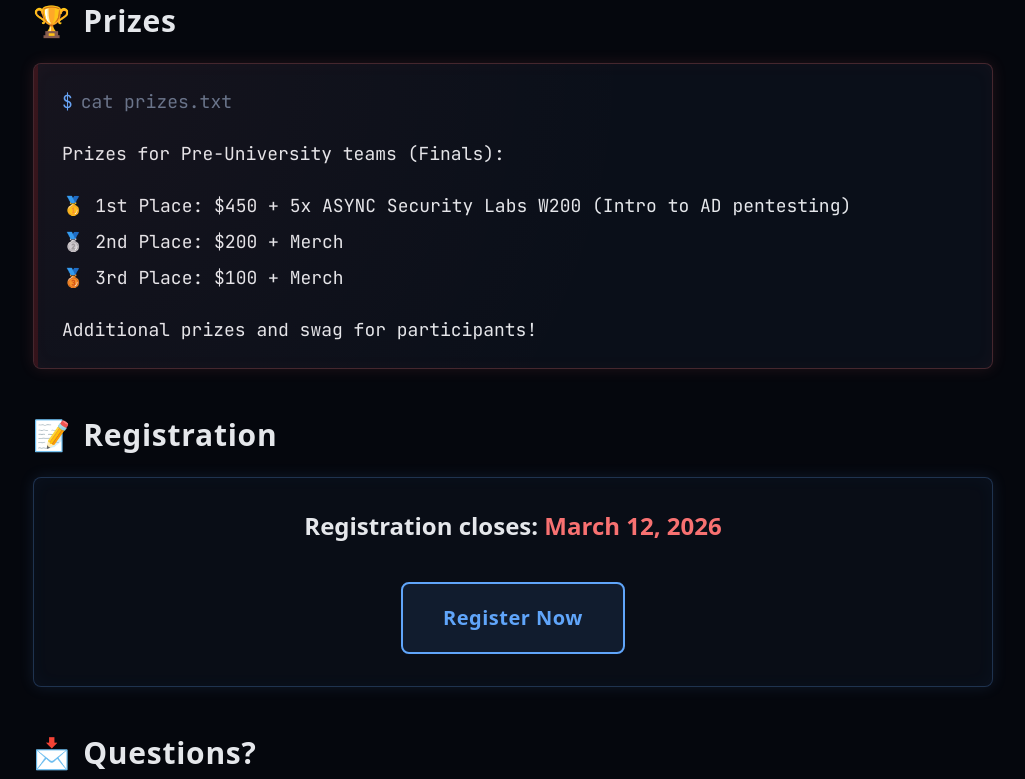
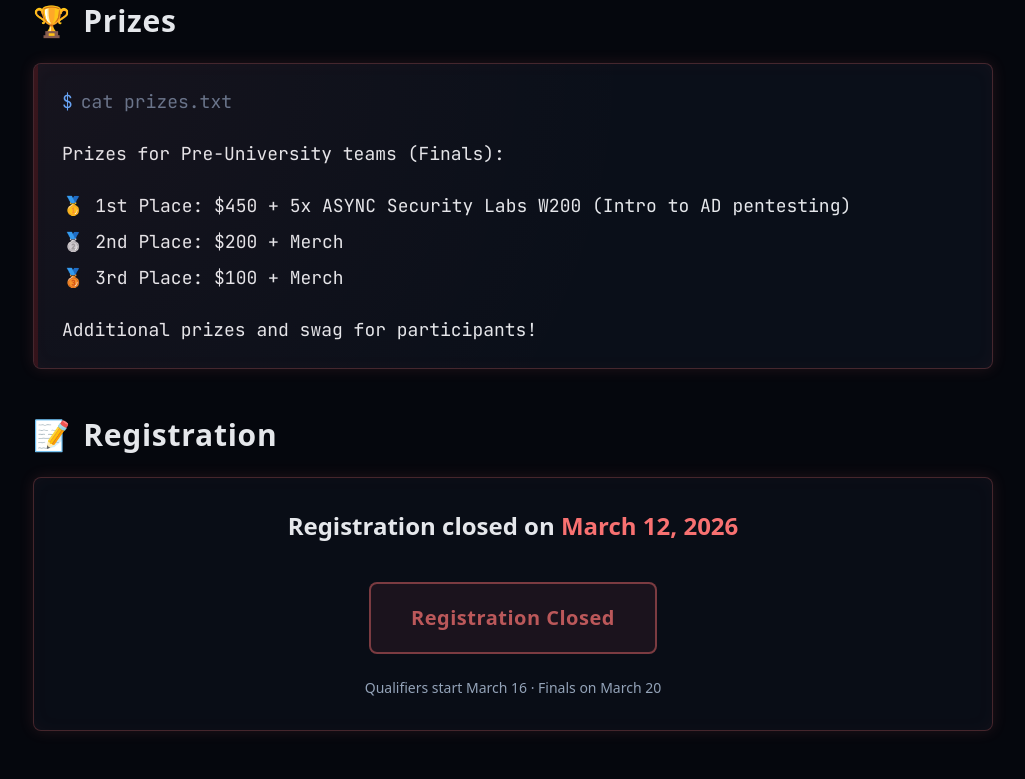
Before and after one commit to Lag-and-Crash/Lag-and-Crash.github.io, a React (Vite) app: page /details in a window 1280 px wide. Shown: the part 2000-2779 px from the top of the page, without its empty margins (127-1152 px from the left). Built offline with nearby package versions, Linux system fonts and the light colour scheme.

Commit message:
Closed registration

```diff
--- a/src/components/Header.tsx
+++ b/src/components/Header.tsx
@@ -57,14 +57,11 @@ export default function Header() {
                     >
                         Details
                     </Link>
-                    <a
-                        href="https://forms.gle/6N6hvu5ujPp3TvLc9"
-                        target="_blank"
-                        rel="noreferrer"
-                        className="ml-2 px-4 py-2 border border-cosmic-blue-light/50 text-cosmic-blue-light text-sm font-mono rounded hover:bg-cosmic-blue-light/10 hover:border-cosmic-blue-light transition-all duration-300"
+                    <div
+                        className="ml-2 px-4 py-2 border border-cosmic-red-light/40 text-cosmic-red-light/60 text-sm font-mono rounded cursor-not-allowed opacity-60"
                     >
-                        Register →
-                    </a>
+                        Closed
+                    </div>
                 </nav>
 
                 {/* Hamburger (mobile) */}
@@ -107,15 +104,11 @@ export default function Header() {
                     >
                         Details
                     </Link>
-                    <a
-                        href="https://forms.gle/6N6hvu5ujPp3TvLc9"
-                        target="_blank"
-                        rel="noreferrer"
-                        onClick={close}
-                        className="mt-3 mb-4 py-3 px-4 border border-cosmic-blue-light/50 text-cosmic-blue-light font-mono text-sm rounded text-center hover:bg-cosmic-blue-light/10 transition-all duration-300"
+                    <div
+                        className="mt-3 mb-4 py-3 px-4 border border-cosmic-red-light/40 text-cosmic-red-light/60 font-mono text-sm rounded text-center cursor-not-allowed opacity-60"
                     >
-                        Register →
-                    </a>
+                        Registration Closed
+                    </div>
                 </nav>
             </div>
         </header>
--- a/src/pages/details.tsx
+++ b/src/pages/details.tsx
@@ -193,28 +193,25 @@ function DetailsPage() {
                                 Registration
                             </h2>
 
-                            <div className="bg-cosmic-panel/40 border border-cosmic-blue-light/25 rounded-lg p-8 text-center" style={{ boxShadow: '0 0 15px rgba(96, 165, 250, 0.12), inset 0 0 18px rgba(96, 165, 250, 0.04)' }}>
+                            <div className="bg-cosmic-panel/40 border border-cosmic-red-light/25 rounded-lg p-8 text-center" style={{ boxShadow: '0 0 15px rgba(248, 113, 113, 0.12), inset 0 0 18px rgba(248, 113, 113, 0.04)' }}>
                                 <p className="text-cosmic-text-primary text-xl md:text-2xl font-semibold mb-4">
-                                    Registration closes:{' '}
+                                    Registration closed on{' '}
                                     <span className="text-cosmic-red-light">March 12, 2026</span>
                                 </p>
 
                                 <div className="pt-6">
-                                    <a
-                                        href="https://forms.gle/6N6hvu5ujPp3TvLc9"
-                                        target="_blank"
-                                        rel="noreferrer"
-                                        className="group relative inline-block"
-                                    >
-                                        <div className="absolute inset-0 bg-cosmic-blue-mid opacity-0 group-hover:opacity-100 blur-xl transition-opacity duration-500 rounded-lg" />
+                                    <div className="relative inline-block">
                                         <div
-                                            className="relative px-10 py-5 border-2 border-cosmic-blue-light rounded-lg font-bold text-cosmic-blue-light text-xl tracking-wide transition-all duration-300 group-hover:text-white"
-                                            style={{ background: 'rgba(96,165,250,0.1)' }}
+                                            className="relative px-10 py-5 border-2 border-cosmic-red-light/60 rounded-lg font-bold text-cosmic-red-light text-xl tracking-wide cursor-not-allowed opacity-75"
+                                            style={{ background: 'rgba(248,113,113,0.1)' }}
                                         >
-                                            Register Now
+                                            Registration Closed
                                         </div>
-                                    </a>
+                                    </div>
                                 </div>
+                                <p className="text-cosmic-text-secondary text-sm mt-6">
+                                    Qualifiers start March 16 · Finals on March 20
+                                </p>
                             </div>
                         </div>
                     </section>
--- a/src/pages/index.tsx
+++ b/src/pages/index.tsx
@@ -7,8 +7,6 @@ import Timeline from '../components/Timeline';
 import Sponsors from '../components/Sponsors';
 import FAQ from '../components/FAQ';
 import '../styles/nebula.css';
-
-const REGISTER_URL = 'https://forms.gle/6N6hvu5ujPp3TvLc9';
 
 const stats = [
     { value: '30 hrs', label: 'Qualifier duration' },
@@ -147,21 +145,15 @@ export default function IndexPage() {
 
                             {/* CTAs */}
                             <div className="hero-reveal-4 flex flex-wrap gap-4 pt-2">
-                                {/* Primary */}
-                                <a
-                                    href={REGISTER_URL}
-                                    target="_blank"
-                                    rel="noreferrer"
-                                    className="group relative inline-block"
-                                >
-                                    <div className="absolute inset-0 bg-cosmic-blue-mid opacity-0 group-hover:opacity-100 blur-xl transition-opacity duration-500 rounded-lg" />
+                                {/* Registration Closed */}
+                                <div className="relative inline-block">
                                     <div
-                                        className="relative px-8 py-4 border-2 border-cosmic-blue-light rounded-lg font-bold text-cosmic-blue-light text-lg tracking-wide transition-all duration-300 group-hover:text-white"
-                                        style={{ background: 'rgba(96,165,250,0.1)' }}
+                                        className="relative px-8 py-4 border-2 border-cosmic-red-light/60 rounded-lg font-bold text-cosmic-red-light text-lg tracking-wide cursor-not-allowed opacity-75"
+                                        style={{ background: 'rgba(248,113,113,0.1)' }}
                                     >
-                                        Register Now
+                                        Registration Closed
                                     </div>
-                                </a>
+                                </div>
                                 {/* Secondary */}
                                 <Link
                                     to="/details"
--- a/src/pages/signup.tsx
+++ b/src/pages/signup.tsx
@@ -1,14 +1,34 @@
-import React, { useEffect } from 'react';
+import React from 'react';
+import { Link } from 'react-router-dom';
 
 export default function SignupRedirect() {
-    useEffect(() => {
-        window.location.href = 'https://forms.gle/6N6hvu5ujPp3TvLc9';
-    }, []);
-
     return (
-        <div className="w-full min-h-screen bg-cosmic-base flex items-center justify-center">
-            <div className="text-cosmic-text-secondary text-lg">
-                Redirecting to registration form...
+        <div className="w-full min-h-screen bg-cosmic-base flex items-center justify-center px-4">
+            <div className="max-w-2xl text-center space-y-6">
+                <div className="text-6xl mb-4">🔒</div>
+                <h1 className="text-4xl md:text-5xl font-bold text-cosmic-text-primary mb-4">
+                    Registration Closed
+                </h1>
+                <p className="text-cosmic-text-secondary text-lg mb-6">
+                    Registration closed on <span className="text-cosmic-red-light font-semibold">March 12, 2026</span>.
+                </p>
+                <div className="bg-cosmic-panel/40 border border-cosmic-blue-light/25 rounded-lg p-6">
+                    <p className="text-cosmic-text-primary font-semibold mb-3">📅 Event Timeline</p>
+                    <p className="text-cosmic-text-secondary text-sm mb-2">
+                        <span className="text-cosmic-blue-light">March 16-17:</span> Online Qualifiers (30 hours)
+                    </p>
+                    <p className="text-cosmic-text-secondary text-sm">
+                        <span className="text-cosmic-red-light">March 20:</span> Finals (King of the Hill)
+                    </p>
+                </div>
+                <div className="pt-4">
+                    <Link
+                        to="/"
+                        className="inline-block px-8 py-3 border border-cosmic-blue-light/50 text-cosmic-blue-light rounded-lg font-semibold hover:bg-cosmic-blue-light/10 transition-all duration-300"
+                    >
+                        ← Back to Home
+                    </Link>
+                </div>
             </div>
         </div>
     );
```
